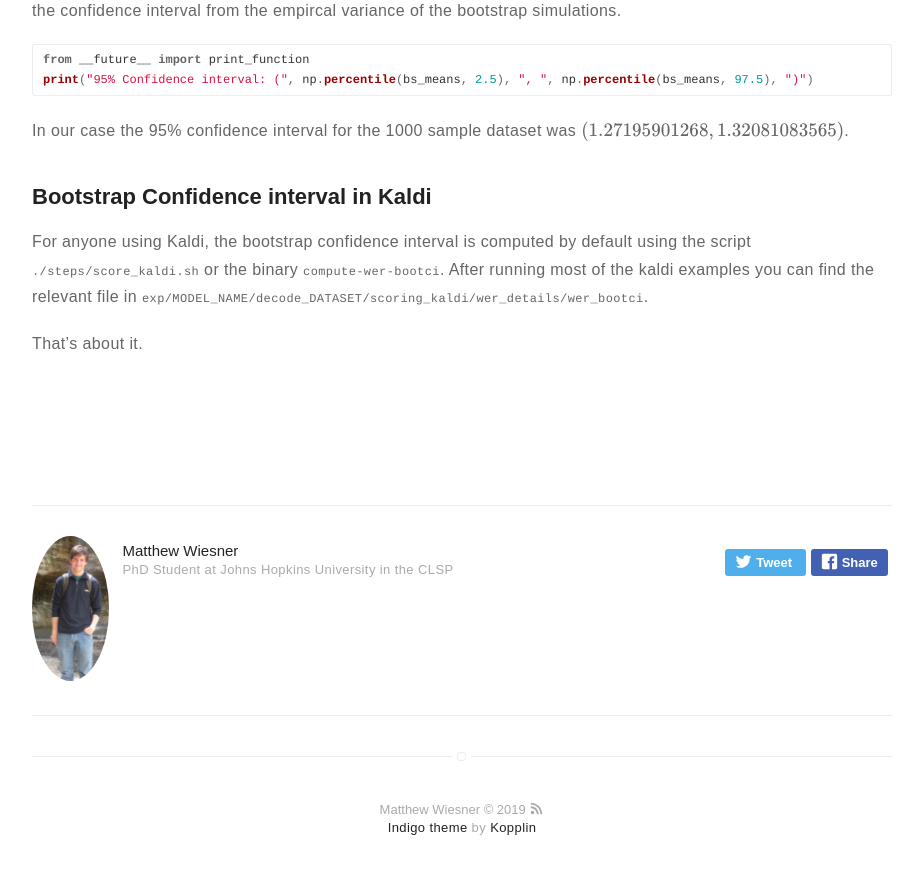
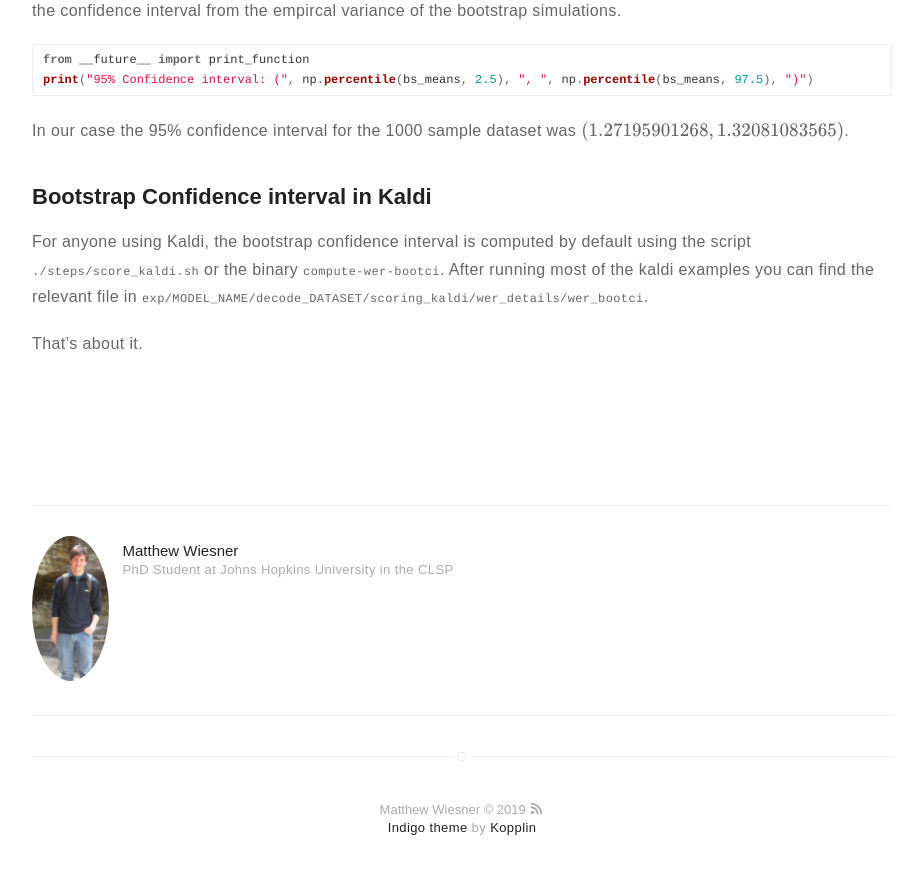
Before and after one commit to m-wiesner/m-wiesner.github.io, a Jekyll site: the page built from _posts/2019-08-30-bootstrap-sampling.markdown, in a window 1280 px wide and 900 px high, scrolled down 3059 px. Shown: the top 874 px of the window, without its empty margins (178-1101 px from the left). Built offline with Jekyll 4.4.1, drawn with Linux system fonts in a browser that asks for light colours; formulas are drawn with MathJax 3.

Commit message:
Update author.html

```diff
--- a/_includes/author.html
+++ b/_includes/author.html
@@ -10,13 +10,13 @@
         <div class="share">
             <!-- Note: Only use three share links if your site width is set to large -->
             <!-- If site width is set to normal, you may choose any two share links -->
-            <a class="twitter" href="https://twitter.com/intent/tweet?text={{ site.url }}{{ page.url }} - {{ page.title }} by @{{ site.authors[page.author].twitter }}">
+            <!--<a class="twitter" href="https://twitter.com/intent/tweet?text={{ site.url }}{{ page.url }} - {{ page.title }} by @{{ site.authors[page.author].twitter }}">
                 <svg class="icon icon-twitter"><use xlink:href="#icon-twitter"></use></svg><span class="icon-twitter">Tweet</span>
             </a>
 
             <a class="facebook" href="javascript:void(0)" onclick="window.open('https://facebook.com/sharer/sharer.php?u='+encodeURIComponent(location.href), 'facebook-share-dialog', 'width=626,height=436'); return false;">
                 <svg class="icon icon-facebook"><use xlink:href="#icon-facebook"></use></svg><span class="icon-facebook-rect">Share</span>
-            </a>
+            </a> -->
 
             <!-- <a class="google-plus" href="https://plus.google.com/share?url={{ site.url }}{{ page.url }}" target="_blank">
                 <svg class="icon icon-google-plus"><use xlink:href="#icon-google-plus"></use></svg><span class="icon-google-plus">Share</span>
```
